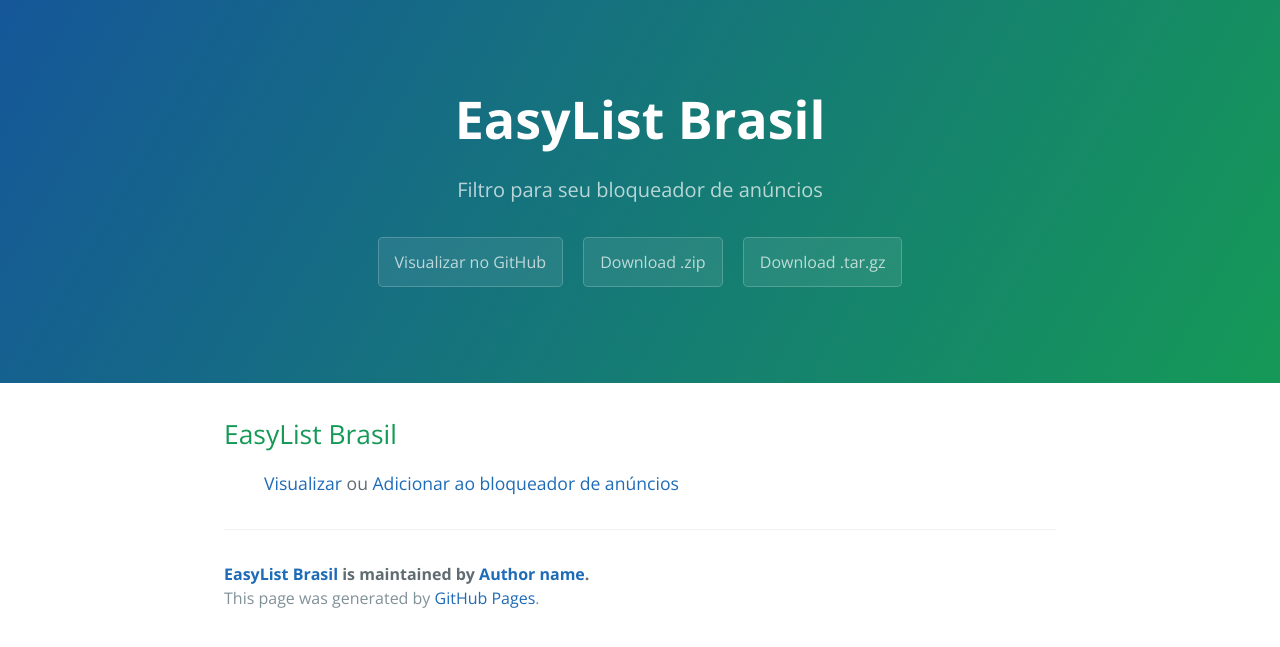
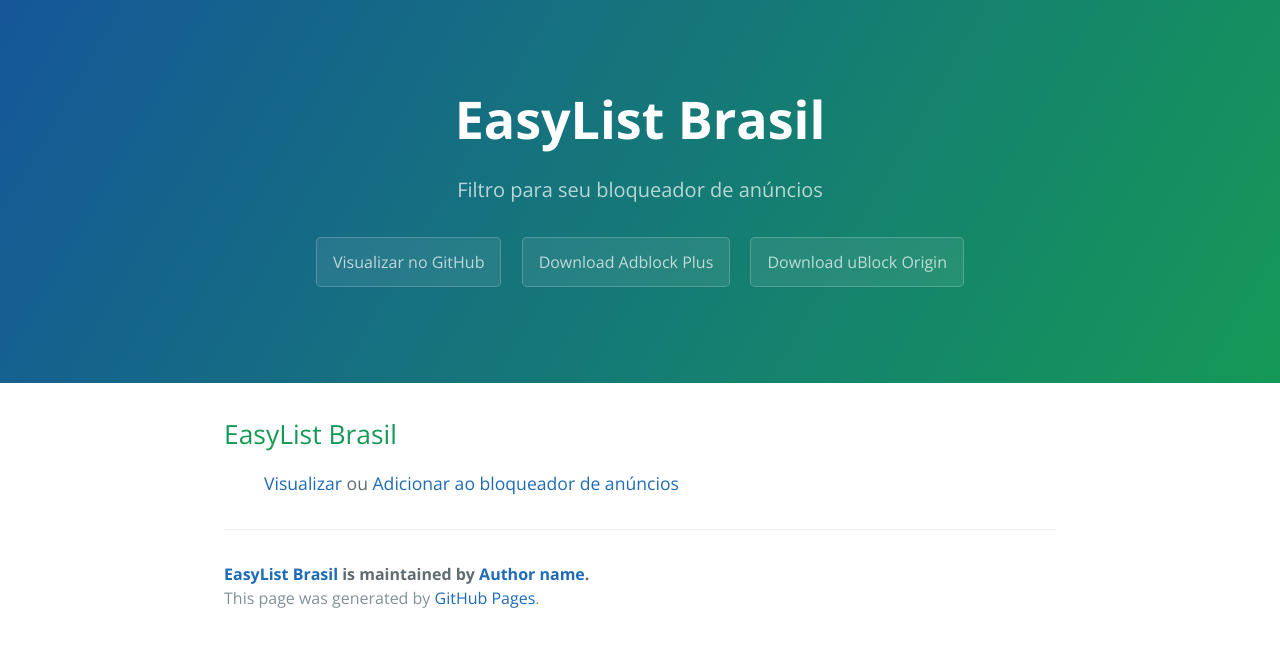
Before and after one commit to easylistbrasil/easylistbrasil.github.io, a Jekyll site: the page built from index.html, in a window 1280 px wide. Shown: the top 647 px of the page. Built offline with Jekyll 4.4.1, drawn with Linux system fonts in a browser that asks for light colours; the list of posts is cut into pages by our own code.

Commit message:
Update page-header.html

```diff
--- a/_includes/page-header.html
+++ b/_includes/page-header.html
@@ -1,7 +1,7 @@
 <section class="page-header">
   <h1 class="project-name">{{ site.title }}</h1>
   <h2 class="project-tagline">{{ site.tagline }}</h2>
-  <a href="#" class="btn">Visualizar no GitHub</a>
-  <a href="#" class="btn">Download .zip</a>
-  <a href="#" class="btn">Download .tar.gz</a>
+  <a href="{{ site.repository }}" class="btn" target="_blank">Visualizar no GitHub</a>
+  <a href="{{ site.adblock }}" class="btn" target="_blank">Download Adblock Plus</a>
+  <a href="{{ site.ublock }}" class="btn">Download uBlock Origin</a>
 </section>
```
